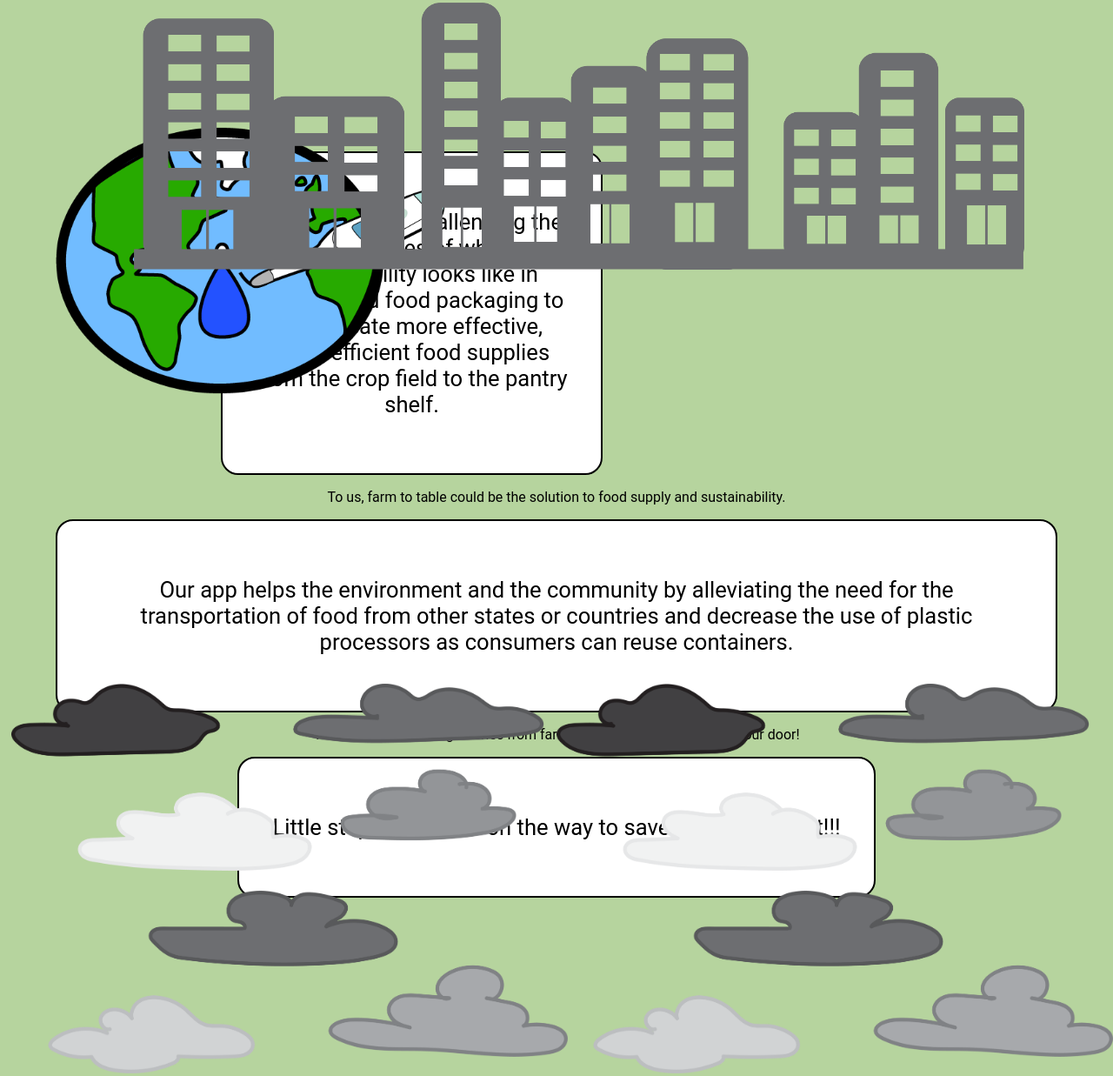
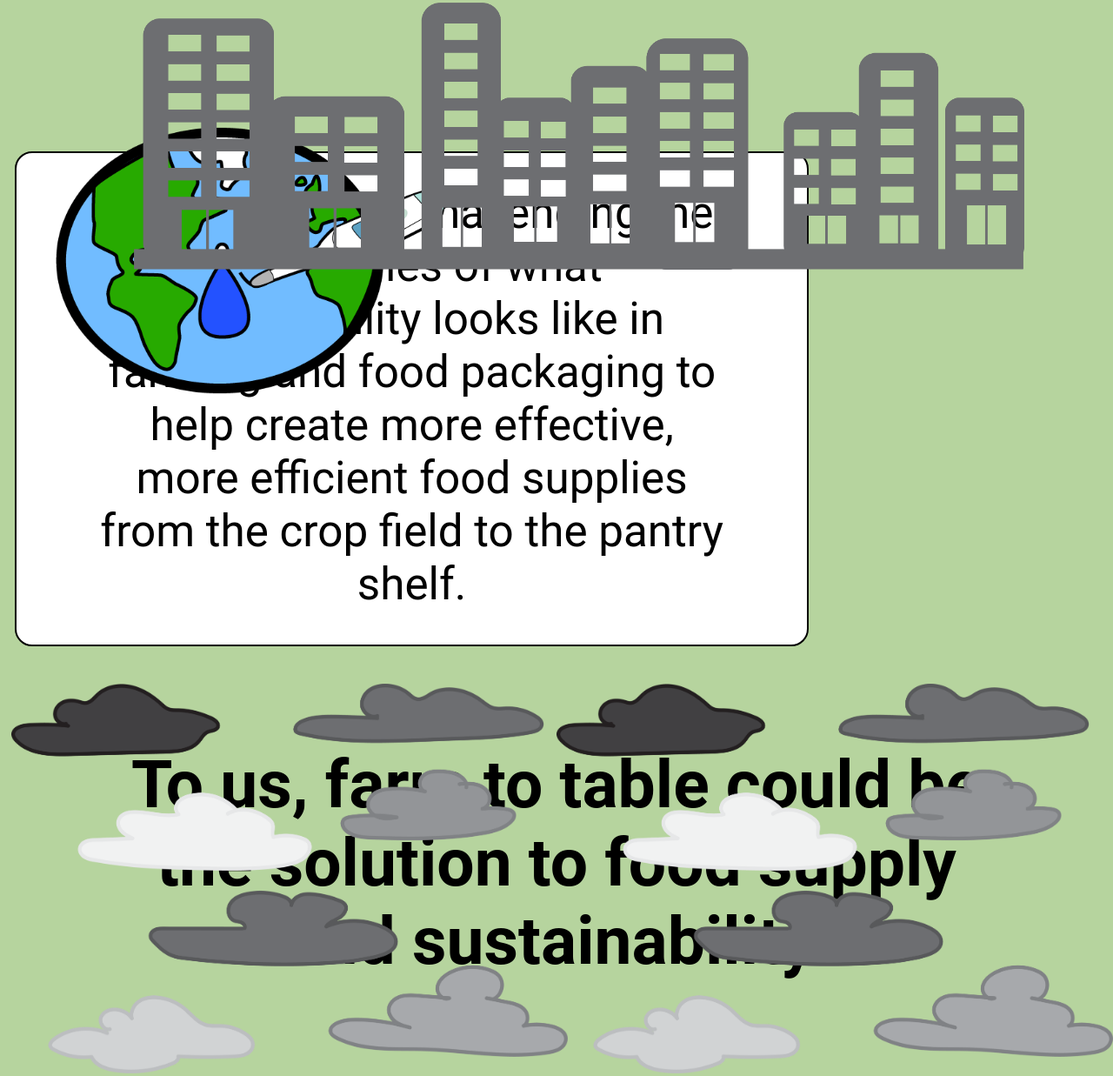
Before and after one commit to Apanjapi/Interactive-Web-App-Group2, a plain HTML site: page Infographic/index.html in a window 1280 px wide. Shown: the part 4334-5571 px from the top of the page at 87% size. Drawn offline with Linux system fonts and the light colour scheme.

Commit message:
Minor changes
Will get some images

```diff
--- a/Infographic/index.html
+++ b/Infographic/index.html
@@ -57,7 +57,7 @@
         </div><br><br><br><br><br><br><br><br><br>
         <!--Third text box-->
         <div class="textbox challenge">
-            <p>We’re currently challenging the <br>
+            <p class="nomargin">We’re currently challenging the <br>
                 boundaries of what <br>
                 sustainability looks like in <br>
                 farming and food packaging to <br>
@@ -65,8 +65,8 @@
                 more efficient food supplies <br>
                 from the crop field to the pantry <br>
                 shelf.</p>
-        </div>
-        <p>To us, farm to table could be the solution to food supply and sustainability.</p>
+        </div><br><br>
+        <h3>To us, farm to table could be the solution to food supply and sustainability.</h3><br><br>
         <!--Fourth text box-->
         <div class="textbox">
             <p>Our app helps the environment and the community by alleviating the need for the transportation of food from other states or countries and decrease the use of plastic processors as consumers can reuse containers.</p>
--- a/Infographic/style.css
+++ b/Infographic/style.css
@@ -11,7 +11,7 @@ body{
     background-color: #B6D49E;
 }
 
-h1, h2, div, p{
+h1, h2, h3, div, p{
     text-align: center;
 }
 
@@ -151,4 +151,16 @@ hr{
 .challenge{
     position: relative;
     right: 13vw;
+    width: 65vw;
+    margin: 0;
+    font-size: 4vw;
 }
+
+.nomargin{
+    margin: 0;
+}
+
+h3{
+    width: 80vw;
+    font-size: 6vw;
+}
```
